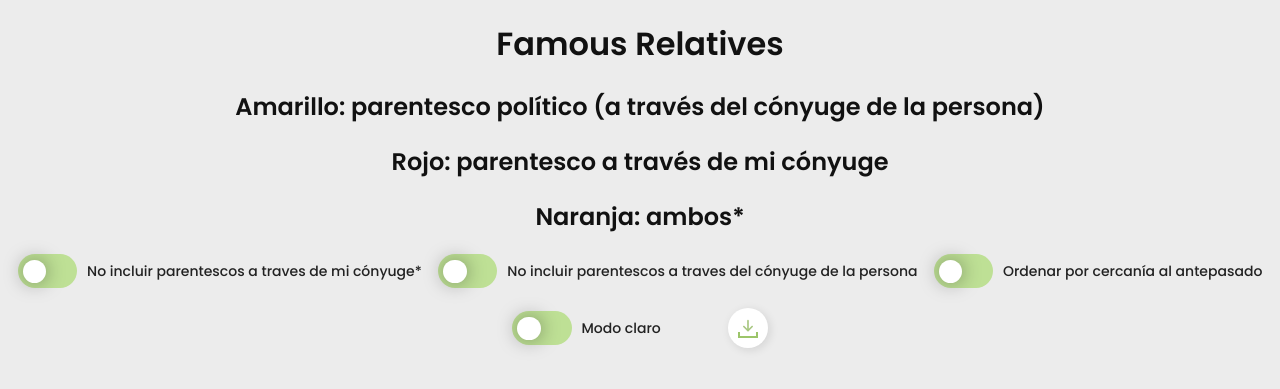
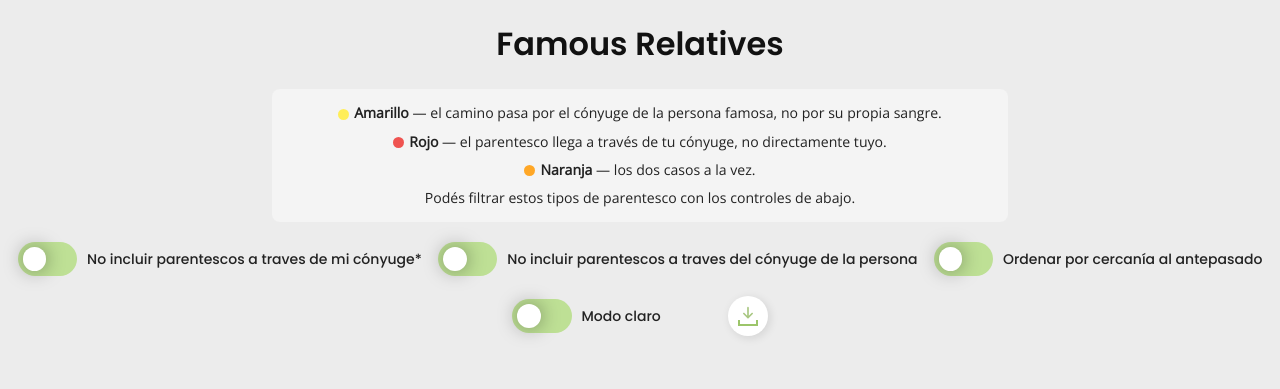
Before and after one commit to Teo1840/famousrelatives, a Flask app: template templates/plantilla_arboles.html in a window 1280 px wide. Shown: the top 389 px of the page. Run offline with Flask 3, Linux system fonts and the light colour scheme; the template is opened without the code that fills it, so the values that code supplies are empty.

Commit message:
added names and texts

```diff
--- a/famosos.csv
+++ b/famosos.csv
@@ -35,7 +35,7 @@ MYHT-5FS;Damaso Antonio Larranaga;Religioso arquitecto estanciero naturalista y
 KGCN-BSH;Alfredo Vasquez;Jurista y politico argentino nacionalizado uruguayo.;
 K8CR-JTJ;Coronel Eugenio Garzon;Militar uruguayo.;
 PMYD-QZ2;Eladio Dieste;Ingeniero civil uruguayo.;
-M31X-SSQ;Manuel Oribe;Presidente del Uruguay desde 1835 a 1838. Fundador del Partido Nacional.;presidentes uruguayos
+M31X-SSQ;Manuel Oribe;Presidente del Uruguay desde 1835 a 1838. Fundador del Partido Nacional. Integrante de los Treinta y Tres Orientales.;presidentes uruguayos,treinta y tres orientales
 L178-LQZ;Jorge Luis Batlle Ibanez;Presidente del Uruguay desde 2000 a 2005.;presidentes uruguayos
 27D6-HZ7;Lorenzo Latorre;Gobernador y presidente del Uruguay desde 1876 a 1880.;presidentes uruguayos
 LCVM-L3D;Juscelino Kubitschek;Presidente de Brasil desde 1956 a 1961.;
@@ -57,6 +57,9 @@ LJ11-Z3B;Joao Pessoa;Politico Brasilero.;
 LTFX-VTY;Pedro II de Brasil;Segundo y ultimo monarca del Imperio brasileno.;
 LZZV-MG1;Francisco Bauza;Político escritor y profesor uruguayo.;
 LJKZ-7TS;Juan Antonio Lavalleja;Militar y politico uruguayo jefe de los Treinta y Tres Orientales y presidente de Uruguay en el Triunvirato de Gobierno de 1853.;treinta y tres orientales
+KJ4Z-J8N;Simon del Pino;Sargento Mayor y uno de los Treinta y Tres Orientales.;treinta y tres orientales
+LHK7-VWC;Atanasio Sierra;Teniente Coronel y uno de los Treinta y Tres Orientales.;treinta y tres orientales
+KLZY-BPR;Andres Spikerman;Integrante de los Treinta y Tres Orientales.;treinta y tres orientales
 L673-QVJ;Eduardo Acevedo Diaz;Escritor periodista y politico uruguayo perteneciente al Partido Nacional.;
 9694-Q99;Salvador Ferrer Serra;Abogado embajador y politico uruguayo perteneciente al Partido Nacional.;
 LHC6-PD3;Jose Rondeau;Militar y politico rioplatense con destacada actuacion en la guerra de independencia de la Banda Oriental y de Argentina.;
--- a/static/css/base.css
+++ b/static/css/base.css
@@ -230,6 +230,34 @@ body.dark-mode ::selection {
 }
 
 /* =========================
+   COLOR LEGEND
+========================= */
+#color-legend {
+  max-width: 700px;
+  margin: 4px auto 0;
+  padding: 10px 18px;
+  border-radius: 8px;
+  background: var(--popup-pre);
+  color: var(--text);
+  font-size: 0.88em;
+  text-align: center;
+  line-height: 2;
+}
+
+.color-dot {
+  display: inline-block;
+  width: 11px;
+  height: 11px;
+  border-radius: 50%;
+  vertical-align: middle;
+  margin-right: 5px;
+}
+
+.color-dot--target { background: var(--card-target); }
+.color-dot--path   { background: var(--card-path); }
+.color-dot--both   { background: var(--card-both); }
+
+/* =========================
    TOPIC CHIPS
 ========================= */
 .topic-chip {
--- a/static/js/switch.js
+++ b/static/js/switch.js
@@ -30,6 +30,15 @@ export function initSwitches() {
       Lista basada en <a href="https://es.wikipedia.org/wiki/Anexo:Gobernantes_de_Uruguay" target="_blank">Wikipedia: Gobernantes de Uruguay</a>.<br>
       <strong>Presidentes no encontrados en FamilySearch</strong> (si los encontrás, ¡agregálos!):
       José Eugenio Ellauri, Juan Lindolfo Cuestas, Claudio Williman, José Serrato, Juan Campisteguy, Juan José de Amézaga, José Mujica.
+    `,
+    "treinta y tres orientales": `
+      Lista basada en <a href="https://www.geni.com/projects/33-Orientales/8298" target="_blank">Geni: Los 33 Orientales</a>.
+      Existen al menos 16 versiones distintas de la lista — los integrantes varían según la fuente histórica.<br>
+      <strong>Orientales no encontrados en FamilySearch</strong> (si los encontrás, ¡agregálos!):
+      Francisco Lavalleja, Manuel Lavalleja, Juan Acosta, Basilio Araújo, Juan Arteaga, Felipe Carapé, Andrés Cheveste,
+      Carmelo Colman, Manuel Freire, Javier Chávez Zibil, Tiburcio Gómez, Ignacio Medina, Manuel Meléndez, Avelino Miranda,
+      Santiago Nievas, Ignacio Núñez, Dionisio Oribe, Juan Ortiz, Ramón Ortiz, Celedonio Rojas, Juan Rosas, Gregorio Sanabria,
+      Juan Spikerman, Jacinto Trápani, Agustín Velázquez, Pablo Zufriategui, Andrés Areguatí.
     `
   };
 
--- a/templates/plantilla_arboles.html
+++ b/templates/plantilla_arboles.html
@@ -16,9 +16,12 @@
 <body>
 
 <h1>Famous Relatives</h1>
-<h2>Amarillo: parentesco político (a través del cónyuge de la persona)</h2>
-<h2>Rojo: parentesco a través de mi cónyuge</h2>
-<h2>Naranja: ambos*</h2>
+<div id="color-legend">
+  <span class="color-dot color-dot--target"></span><strong>Amarillo</strong> — el camino pasa por el cónyuge de la persona famosa, no por su propia sangre.
+  <br><span class="color-dot color-dot--path"></span><strong>Rojo</strong> — el parentesco llega a través de tu cónyuge, no directamente tuyo.
+  <br><span class="color-dot color-dot--both"></span><strong>Naranja</strong> — los dos casos a la vez.
+  <br>Podés filtrar estos tipos de parentesco con los controles de abajo.
+</div>
 
 <div class="flex-container">
   <!-- Switch 1: Parentescos de mi Conyugue -->
```
Also changed, not shown: 1 other file.
